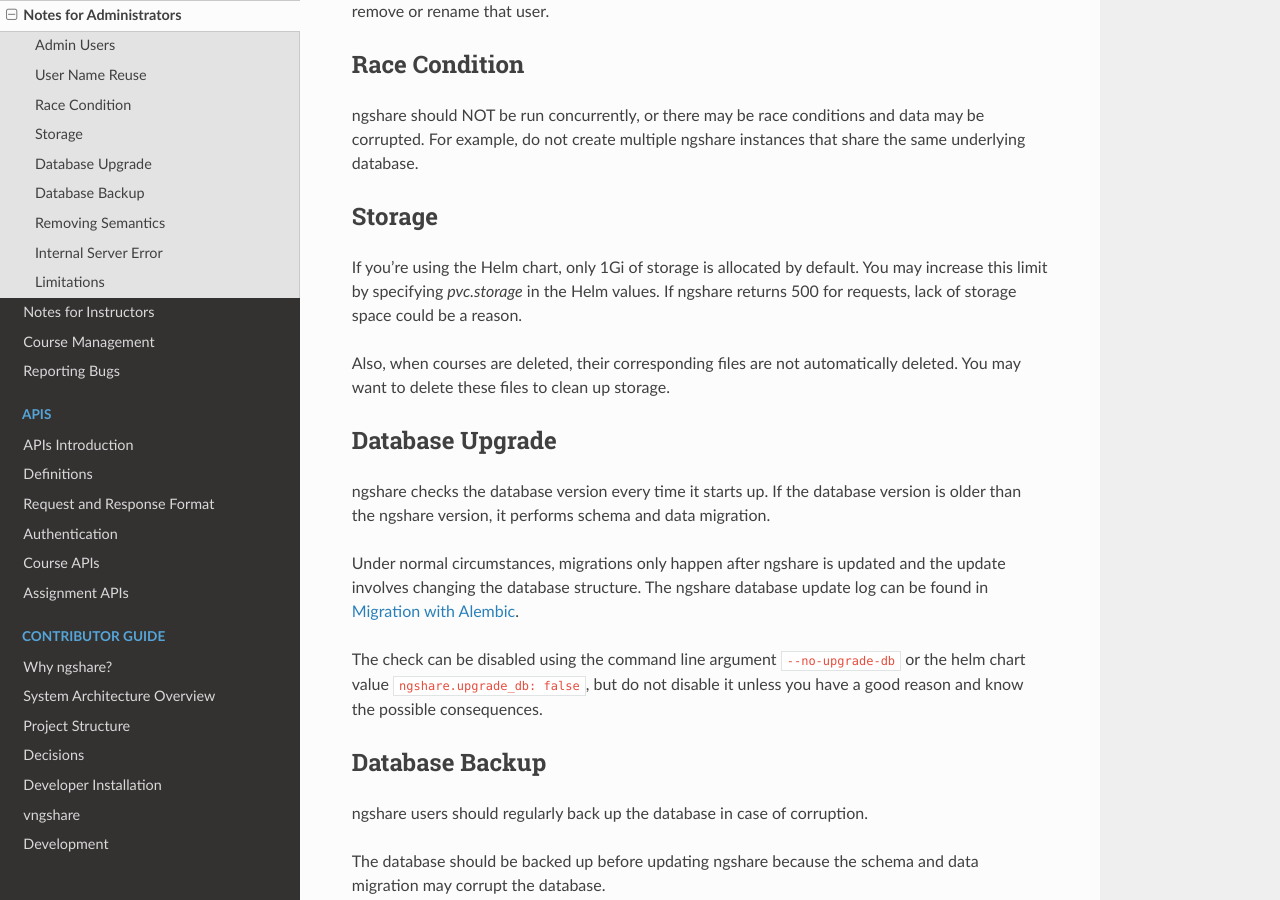
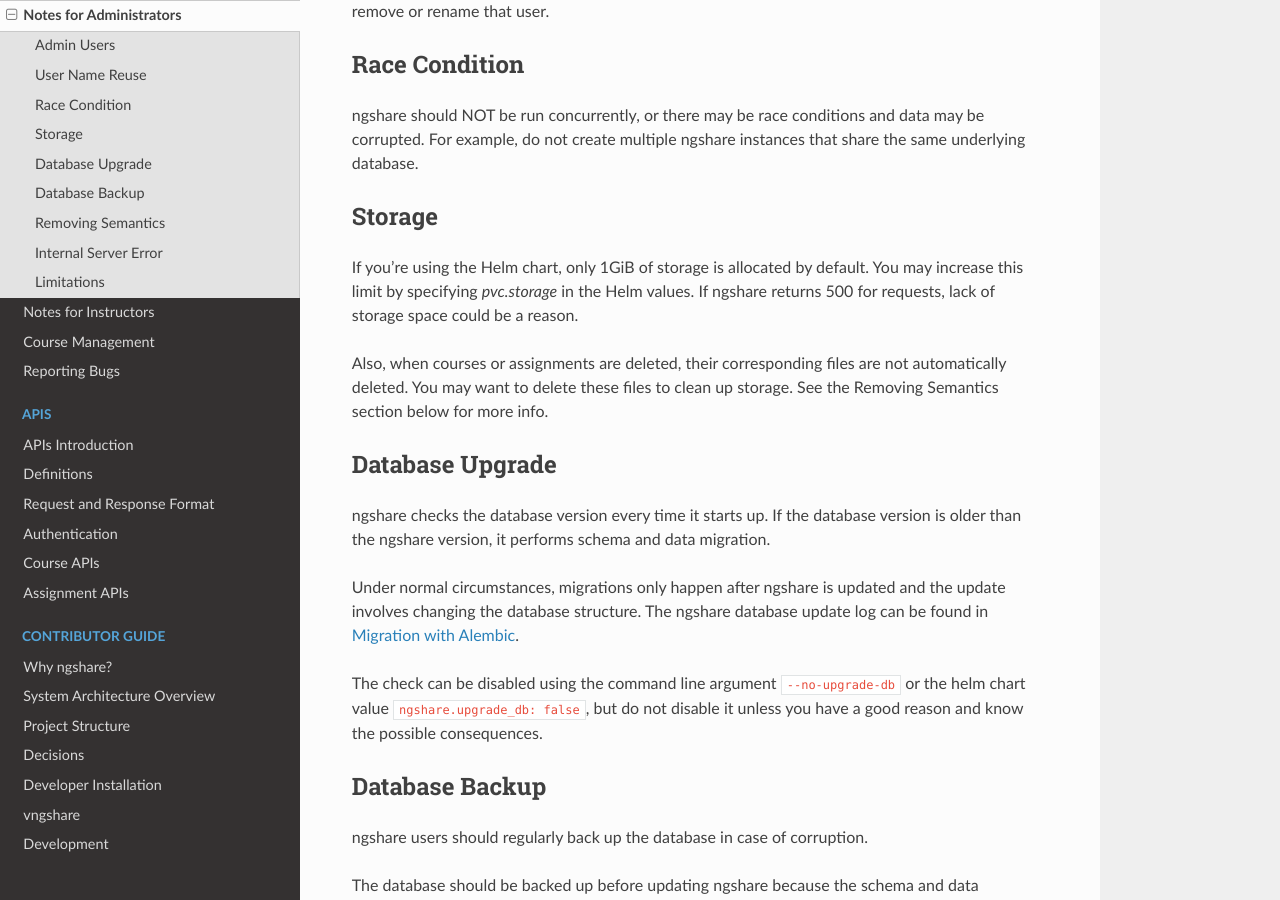
Before and after one commit to LibreTexts/ngshare, a Sphinx documentation site: the page built from docs/user_guide/notes_admin.rst, in a window 1280 px wide and 900 px high, scrolled down 587 px. Built offline with Sphinx 7.4.7 and the Read the Docs theme 2.0.0, drawn with Linux system fonts in a browser that asks for light colours.

Commit message:
Apply suggestions from docs review
Co-authored-by: lxylxy123456 <ercli@ucdavis.edu>
Co-authored-by: aalmanza1998 <52981614+aalmanza1998@users.noreply.github.com>

```diff
--- a/docs/api/authentication.rst
+++ b/docs/api/authentication.rst
@@ -33,7 +33,7 @@
 vngshare Authentication
 -----------------------
 
-For ``vngshare``, there is no authentication. The username is specified in the GET param or POST data field ``user``.
+For ``vngshare``, there is no password authentication. The username is specified in the GET param or POST data field ``user``.
 
 GET Example
 ^^^^^^^^^^^
--- a/docs/contributer_guide/project_structure.rst
+++ b/docs/contributer_guide/project_structure.rst
@@ -53,7 +53,7 @@
 
 Testing
 -------
-``testing/`` contains setups used for testing ngshare, ngshare_exchange nbgrader and Z2JH.
+``testing/`` contains setups used for testing ngshare, ngshare_exchange, nbgrader, and Z2JH.
 
 ``testing/docker`` contains a Docker environment for initial testing. It is slightly out of date and still uses our fork of ngshare rather than ngshare_exchange.
 
--- a/docs/user_guide/notes_admin.rst
+++ b/docs/user_guide/notes_admin.rst
@@ -16,9 +16,9 @@
 
 Storage
 -------
-If you're using the Helm chart, only 1Gi of storage is allocated by default. You may increase this limit by specifying `pvc.storage` in the Helm values. If ngshare returns 500 for requests, lack of storage space could be a reason.
+If you're using the Helm chart, only 1GiB of storage is allocated by default. You may increase this limit by specifying `pvc.storage` in the Helm values. If ngshare returns 500 for requests, lack of storage space could be a reason.
 
-Also, when courses are deleted, their corresponding files are not automatically deleted. You may want to delete these files to clean up storage.
+Also, when courses or assignments are deleted, their corresponding files are not automatically deleted. You may want to delete these files to clean up storage. See the Removing Semantics section below for more info.
 
 Database Upgrade
 ----------------
```
